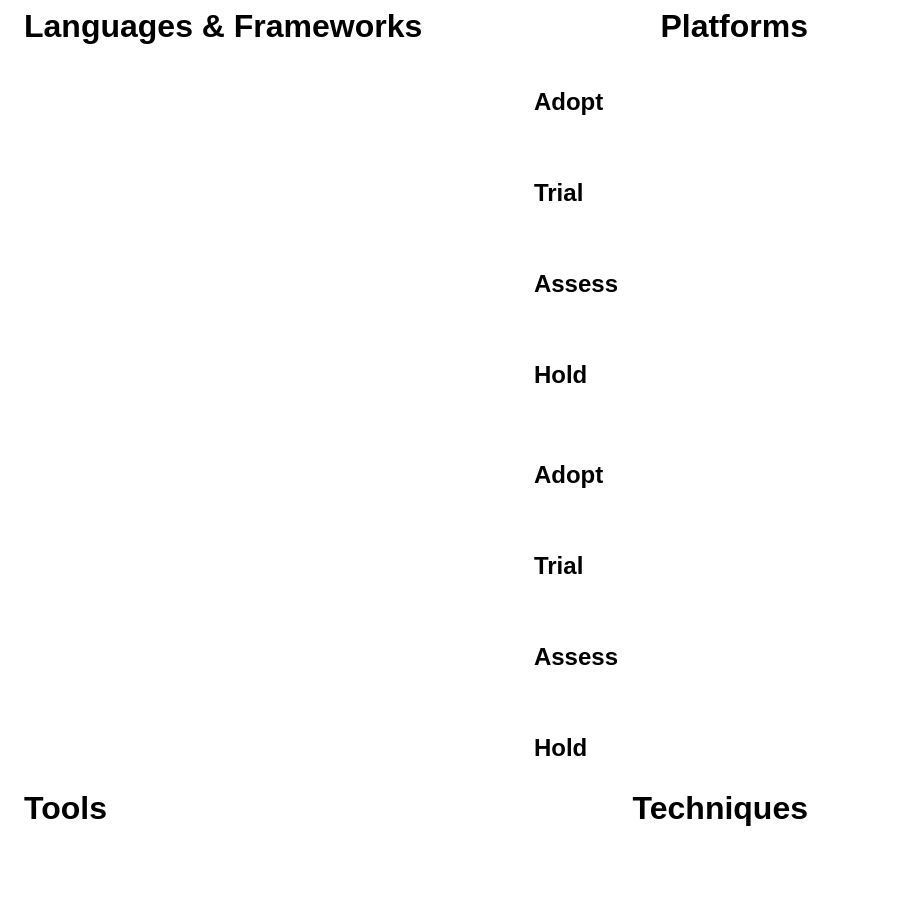
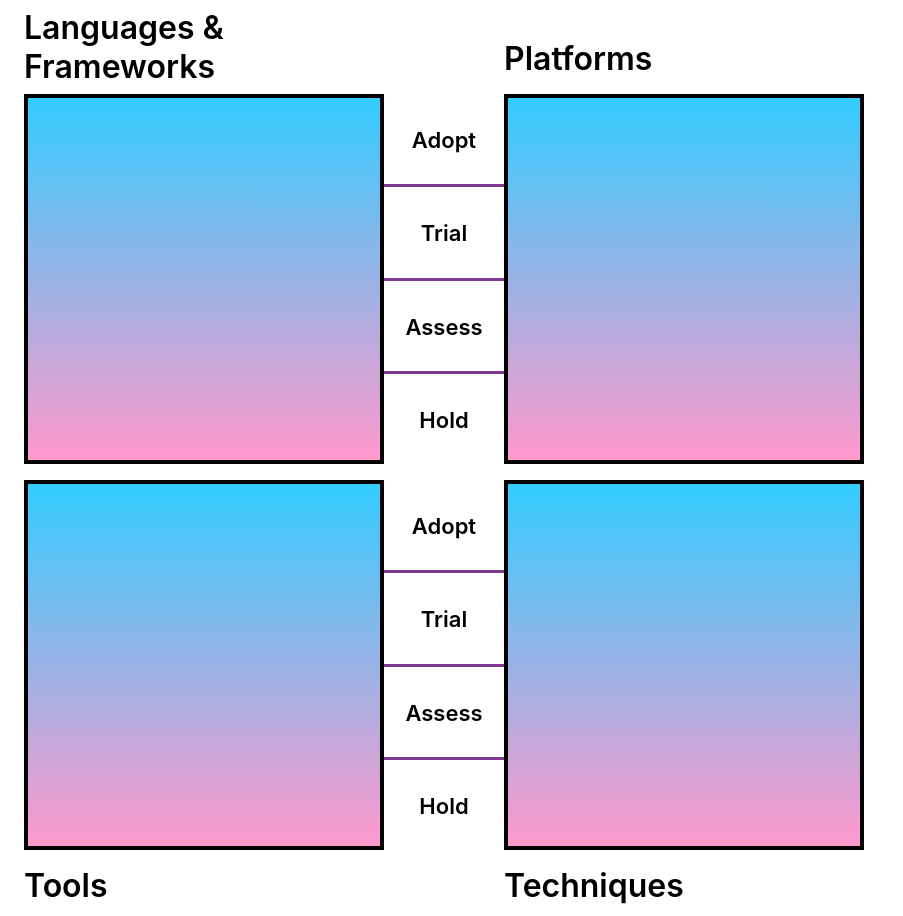
Before and after one commit to NosiphoManyase/tech-radar, a plain HTML site: page index.html in a window 1280 px wide. Shown: the whole page, without its empty margins (0-903 px from the left). Before the commit the page ends 827 px from the top, so only its background shows below. Drawn offline with Linux system fonts and the light colour scheme; no server answers.

Commit message:
update styles and layout

```diff
--- a/index.html
+++ b/index.html
@@ -5,46 +5,55 @@
     <meta http-equiv="X-UA-Compatible" content="IE=edge">
     <meta name="viewport" content="width=device-width, initial-scale=1.0">
     <title>Document</title>
+    <link rel="preconnect" href="https://fonts.googleapis.com">
     <link href="styles.css" rel="stylesheet">
 </head>
 <body>
-    <main>
-        <header>
-            <h1 class="quadrants" id="langAndFrameworksQuad"><a href="lang-and-F.html">Languages & Frameworks</a></h1>
-            <h1 class="quadrants"><a href="platforms.html">Platforms</a></h1>
-        </header>
-        <section>
+    <main class="main">
+        <!-- <header> -->
+        <h1 class="quadrants title-one"><a href="lang-and-F.html">Languages & Frameworks</a></h1>
+        <h1 class="quadrants title-two"><a href="platforms.html">Platforms</a></h1>
+        <!-- </header> -->
+        <!-- <section> -->
+        <div class="grid-container a">
             <div id="langAndFrameworks">
 
             </div>
-            <div class="label-grid">
-                <h1>Adopt</h1>
-                <h1>Trial</h1>
-                <h1>Assess</h1>
-                <h1>Hold</h1>
-            </div>
+        </div>
+        <div class="label-grid a">
+            <p>Adopt</p>
+            <p>Trial</p>
+            <p>Assess</p>
+            <p>Hold</p>
+        </div>
+        <div class="grid-container b">
             <div id="platforms">
 
             </div>
-        </section>
-        <section>
+        </div>
+        <!-- </section> -->
+        <!-- <section> -->
+        <div class="grid-container c">
             <div id="tools">
 
             </div>
-            <div class="label-grid">
-                <h1>Adopt</h1>
-                <h1>Trial</h1>
-                <h1>Assess</h1>
-                <h1>Hold</h1>
-            </div>
+        </div>
+        <div class="label-grid b">
+            <p>Adopt</p>
+            <p>Trial</p>
+            <p>Assess</p>
+            <p>Hold</p>
+        </div>
+        <div class="grid-container d">
             <div id="techniques">
 
             </div>
-        </section class='section-2'>
-        <header id="bottom">
-            <h1 class="quadrants"><a href="tools.html">Tools</a></h1>
-            <h1 class="quadrants"><a href="techniques.html">Techniques</a></h1>
-        </header>
+        </div>
+        <!-- </section class='section-2'> -->
+        <!-- <header id="bottom"> -->
+        <h1 class="quadrants title-three"><a href="tools.html">Tools</a></h1>
+        <h1 class="quadrants title-four"><a href="techniques.html">Techniques</a></h1>
+        <!-- </header> -->
     </main>
     <script src="index.js"></script>
 </body>
--- a/index.js
+++ b/index.js
@@ -280,7 +280,7 @@ function mountGrids(quadrantName, cellsArrayHtml){
 
 function createGrids(quadName){
     let count = 0
-
+    let innerGrid = ''
     let cellsArray = new Array(column)
 
     for(let i = 0; i<row; i++){
@@ -292,16 +292,17 @@ function createGrids(quadName){
             num = 4
         }else{
             num = 5
+            innerGrid = "-inner"
         }
 
         if(i<num){
-            cellsArray[i].fill(`<div class="grid-item row${count+=1} adopt"></div>`)
+            cellsArray[i].fill(`<div class="grid-item${innerGrid} row${count+=1} adopt"></div>`)
         }else if(i<(num*2)){
-            cellsArray[i].fill(`<div class="grid-item row${count+=1} trial"></div>`)
+            cellsArray[i].fill(`<div class="grid-item${innerGrid} row${count+=1} trial"></div>`)
         }else if(i<(num*3)){
-            cellsArray[i].fill(`<div class="grid-item row${count+=1} assess"></div>`)
+            cellsArray[i].fill(`<div class="grid-item${innerGrid} row${count+=1} assess"></div>`)
         }else{
-            cellsArray[i].fill(`<div class="grid-item row${count+=1} hold"></div>`)
+            cellsArray[i].fill(`<div class="grid-item${innerGrid} row${count+=1} hold"></div>`)
         }
     }
     let cells1dArray = []
--- a/styles.css
+++ b/styles.css
@@ -1,75 +1,43 @@
 body{
     width: 800px;
     height: 800px;
-    font-family: 'Fira Sans', sans-serif;
-}
-
-main{
-    margin-left: 1rem;
-    height: 60%;
-}
-
-header{
-    display: flex;
-    justify-content: space-between;
-    margin: 0;
-
-}
-
-section{
-    display: flex;
-    justify-content: space-evenly;
-    margin: 0;
-    margin-bottom: .5rem;
-}
-
-h1{
-    margin-top: 2.7rem;
-
+    font-family: 'Inter', sans-serif;
 }
 
 a{
+    font-weight: 600;
     color: black;
     text-decoration: none;
 }
 
+p{
+    margin: 0;
+}
+
 .label-grid{
     display: grid;
-    margin-left: 20rem;
+    font-size: 22px;
+    font-weight: 600;
+    text-align: center;
+    position: relative;
+    z-index: 1;
+    width: 100%;
+}
+
+.label-grid > *:not(:last-child){
+    border-bottom: 3px solid  #813992;
+}
+
+.label-grid > * {
+    margin-top: 1.5em
 
 }
 
-#langAndFrameworks{
-    display: grid;
-    width: 15px;
-    height: 20px;
-    column-gap: 0px;
-    row-gap: 0px;
-
-}
-
-#platforms{
-    display: grid;
-    width: 15px;
-    height: 20px;
-    column-gap: 0px;
-    row-gap: 0px;
-}
-
-#tools{
-    display: grid;
-    width: 15px;
-    height: 20px;
-    column-gap: 0px;
-    row-gap: 0px;
-}
-
-#techniques{
-    display: grid;
-    width: 15px;
-    height: 20px;
-    column-gap: 0px;
-    row-gap: 0px;
+.grid-container,
+section{
+    background: linear-gradient(to bottom, #33ccff 0%, #ff99cc 100%);
+    border: 4px solid black;
+    /* border-radius: 3px; */
 }
 
 .quadrants{
@@ -77,11 +45,91 @@ a{
 
 }
 
-.grid-item{
+
+
+
+main{
+    margin-left: 1rem;
+    display: grid;
+    grid-template-columns: 360px 120px 360px;
+    grid-template-rows: 70px 370px 370px 50px;
+    grid-template-areas:
+            "quad1 . quad2"
+            "grid1 phases1 grid2"
+            "grid3 phases2 grid4"
+            "quad3 . quad4"
+    ;
+    grid-gap: 1em 0;
+}
+
+
+/* POSITION GRID-AREA ITEMS */
+
+h1.title-one{
+    grid-area: quad1;
+}
+h1.title-two{
+    grid-area: quad2;
+    align-self: end;
+}
+
+h1.title-three{
+   grid-area: quad3;
+
+}
+
+h1.title-four{
+    grid-area: quad4;
+}
+
+.label-grid.a{
+    grid-area: phases1;
+}
+
+.label-grid.b{
+    grid-area: phases2;
+}
+
+.grid-container.a{
+    grid-area: grid1;
+}
+
+.grid-container.b{
+    grid-area: grid2;
+}
+
+.grid-container.c{
+    grid-area: grid3;
+}
+
+.grid-container.d{
+    grid-area: grid4;
+}
+
+
+#langAndFrameworks,
+#platforms,
+#tools,
+#techniques{
+    display: grid;
+    /* width: 20px;   */
+}
+
+.grid-item,
+.grid-item-inner{
     position: relative;
     width: 20px;
     height: 20px;
-    border: 1px solid green
+    /* border: 1px solid black; */
+}
+
+.grid-item.row4,
+.grid-item.row8,
+.grid-item.row12,
+.grid-item-inner.row5,
+.grid-item-inner.row10,
+.grid-item-inner.row15{
+    border-bottom: 3px solid  #813992;
 }
 
 .data-point{
@@ -92,7 +140,6 @@ a{
     padding: 0px;
     background-color: black;
     color: white;
-    /* z-index: 1;    */
 }
 
 .data-name{
@@ -114,7 +161,7 @@ a{
 
 
 
-.adopt{
+/* .adopt{
     background-color: rgba(255, 0, 0, 0.3);
 }
 
@@ -128,7 +175,7 @@ a{
 
 .hold{
     background-color: rgb(255, 165, 0, 0.3);
-}
+} */
 
 
 
@@ -138,36 +185,41 @@ a{
 body.quadrant-view{
     width: 800px;
     height: 800px;
+    display: grid;
+    grid-template-columns: 300px 100px 410px;
+    grid-template-rows: 100px 465px;
+    grid-template-areas:
+            "heading heading heading"
+            "sidebar . quadGrid";
 }
 
 #grid{
     display: grid;
     width: 15px;
-    height: 20px;
-    column-gap: 0px;
-    row-gap: 0px;
-}
-
-main.contain{
-    display: flex;
-    justify-content: space-around;
-    position: relative;
 }
 
 aside{
-    width: 50%;
     height: 100%;
     overflow-y: scroll;
+    grid-area: sidebar;
 
+}
+
+header{
+    grid-area: heading;
+}
+
+section{
+    grid-area: quadGrid;
 }
 
 header#grid{
     display: none;
 }
 
-section.quadrant-section{
+/* section.quadrant-section{
     justify-content: flex-start;
-}
+} */
 
 span.hide{
     display: none;
```
Also changed, not shown: lang-and-F.html (+3 -3 lines), platforms.html (+3 -3 lines), techniques.html (+3 -3 lines), tools.html (+3 -3 lines).
